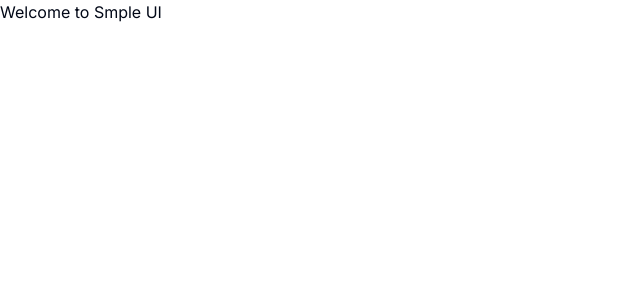
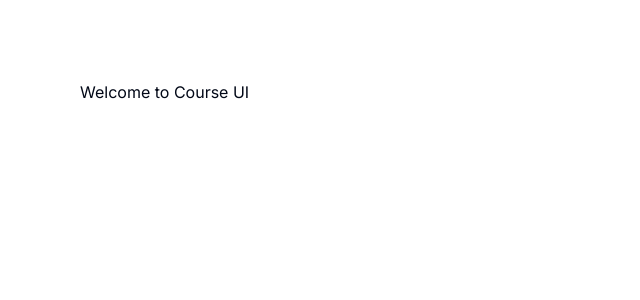
Before and after one commit to Lupleg/Conference, a Next.js app: page / in a window 1280 px wide. Shown: the top 300 px of the page, without its empty margins (0-640 px from the left). Built offline with nearby package versions, Linux system fonts and the light colour scheme.

Commit message:
refactor: Update homepage with new course UI template

```diff
--- a/app/page.js
+++ b/app/page.js
@@ -1,6 +1,7 @@
-
 export default function Home() {
   return (
-    <div>Welcome to Smple UI</div>
+    <div className="p-20">
+      <h2>Welcome to Course UI</h2>
+    </div>
   );
 }
```
